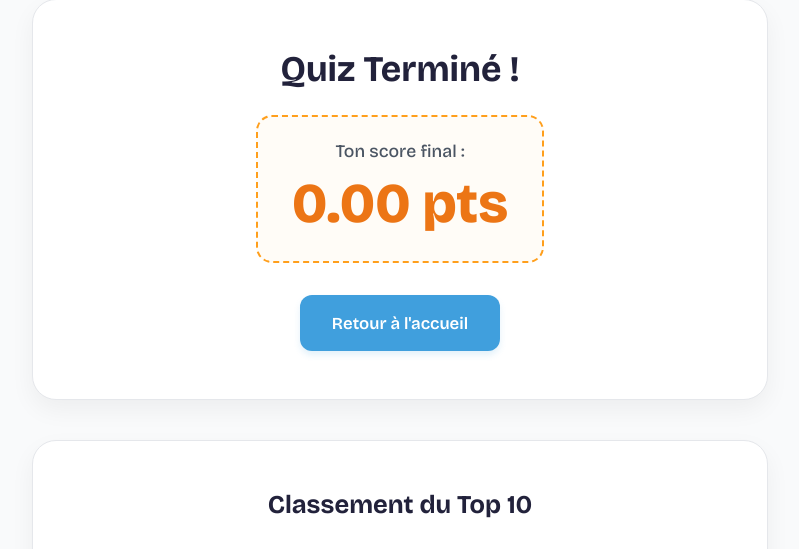
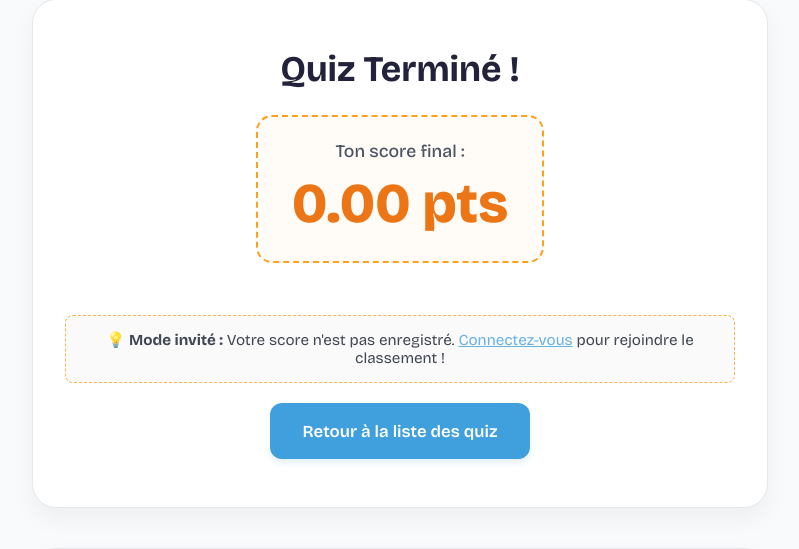
Before and after one commit to AnnaAnnakie/SAE203, a PHP site: page /resultat.php?quizId=1 in a window 1280 px wide. Shown: the part 129-678 px from the top of the page, without its empty margins (240-1039 px from the left). Run offline with PHP 8.4, Linux system fonts and the light colour scheme; the visitor is signed in with stand-in values (Sample User, id 1); tables that the repository leaves empty or names only in its code hold one stand-in row (values such as "Sample post"); some web fonts are replaced.

Commit message:
feat: gives permission to test quiz even if not logged

```diff
--- a/sae203/css/questions.css
+++ b/sae203/css/questions.css
@@ -344,6 +344,22 @@ main.result-main {
         box-shadow: 0 10px 25px var(--shadow);
     }
 
+    .guest-notice {
+        margin: 20px 0;
+        padding: 15px;
+        background: var(--bg);
+        border: 1px dashed var(--amber-glow);
+        border-radius: 8px;
+        font-size: .95rem;
+        opacity: 0.8;
+
+        a {
+            color: var(--blue-bell);
+            text-decoration: underline;
+
+        }
+    }
+
     .btn-primary {
         display: inline-flex;
         justify-content: center;
--- a/sae203/questions.php
+++ b/sae203/questions.php
@@ -2,12 +2,8 @@
 session_start();
 require_once $_SERVER["DOCUMENT_ROOT"] . "/sae203/php/utils.php";
 
-if(!isset($_SESSION['user'])){
-    header("Location: /sae203/login.php");
-    exit;
-}
 
-if (empty($_GET["quizId"])) {
+if (empty($_GET["quizId"]) && !is_numeric($_GET["quizId"])) {
     header("Location: index.php");
     exit();
 } else {
--- a/sae203/quiz.php
+++ b/sae203/quiz.php
@@ -1,11 +1,6 @@
 <?php
 session_start();
 require_once $_SERVER["DOCUMENT_ROOT"] . "/sae203/php/utils.php";
-
-if (!isset($_SESSION['user'])) {
-    header("Location: /sae203/login.php");
-    exit;
-}
 
 $quiz = isset($_GET['quizId']) ? (int)$_GET['quizId'] : 0;
 $userId = (int)$_SESSION['user']['id'];
--- a/sae203/resultat.php
+++ b/sae203/resultat.php
@@ -2,13 +2,10 @@
 session_start();
 require_once $_SERVER["DOCUMENT_ROOT"] . "/sae203/php/utils.php";
 
-if(!isset($_SESSION['user'])){
-    header("Location: /sae203/login.php");
-    exit;
-}
+// 1. Récupération des infos de session si elles existent
+$userId = $_SESSION['user']['user_id'] ?? null;
+$userUsername = $_SESSION['user']['username'] ?? "Invité";
 
-$userId = $_SESSION['user']['user_id'] ?? 1;
-$userUsername = $_SESSION['user']['username'] ?? "Moi";
 $quizId = $_GET['quizId'] ?? null;
 
 if (!$quizId) {
@@ -18,9 +15,9 @@ if (!$quizId) {
 
 $finalScore = 0;
 
+// 2. LE CALCUL DU SCORE (Exécuté pour TOUT LE MONDE si le formulaire est soumis)
 if ($_SERVER['REQUEST_METHOD'] === 'POST' && !empty($_POST['user_answers'])) {
     $userAnswers = json_decode($_POST['user_answers'], true);
-
     $questionsTab = getInfoDataBase("SELECT * FROM sae203_question WHERE quiz = $quizId");
 
     foreach ($questionsTab as $question) {
@@ -59,14 +56,18 @@ if ($_SERVER['REQUEST_METHOD'] === 'POST' && !empty($_POST['user_answers'])) {
 
     $finalScore = round($finalScore, 2);
 
+    // 3. SAUVEGARDE EN BDD (Uniquement si l'utilisateur est connecté)
+    if ($userId) {
         $query = "
             INSERT INTO sae203_resultat (user, quiz, score)
             VALUES ($userId, $quizId, $finalScore)
             ON DUPLICATE KEY UPDATE score = GREATEST(score, VALUES(score))
         ";
         getInfoDataBase($query);
-
+    }
 } else {
+    // Si pas de POST (rechargement de page), on essaie de récupérer le dernier score en BDD pour le connecté
+    if ($userId) {
         $lastRes = getInfoDataBase("
             SELECT score
             FROM sae203_resultat
@@ -76,17 +77,27 @@ if ($_SERVER['REQUEST_METHOD'] === 'POST' && !empty($_POST['user_answers'])) {
         ");
         $finalScore = !empty($lastRes) ? $lastRes[0]['score'] : 0;
     }
+}
 
-$query = "SELECT r.user, MAX(r.score) as max_score, u.username FROM sae203_resultat r JOIN sae203_user u ON r.user = u.id WHERE r.quiz = $quizId GROUP BY r.user ORDER BY max_score DESC";
-$leaderboard = getInfoDataBase($query);
+// 4. RÉCUPÉRATION DU LEADERBOARD (Pour l'affichage global, mais le traitement du rang reste pour le connecté)
+$leaderboard = getInfoDataBase("
+    SELECT r.user, MAX(r.score) as max_score, u.username
+    FROM sae203_resultat r
+    JOIN sae203_user u ON r.user = u.id
+    WHERE r.quiz = $quizId
+    GROUP BY r.user
+    ORDER BY max_score DESC
+");
 
 $top10 = array_slice($leaderboard, 0, 10);
 
 $userRank = 0;
+if ($userId) {
     foreach ($leaderboard as $index => $row) {
         if ($row['user'] == $userId) {
             $userRank = $index + 1;
             break;
+        }
     }
 }
 ?>
@@ -111,8 +122,15 @@ foreach ($leaderboard as $index => $row) {
             <div class="big-score"><?= number_format($finalScore, 2) ?> pts</div>
         </div>
 
+        <?php if (!$userId): ?>
+            <div class="guest-notice">
+                💡 <strong>Mode invité :</strong> Votre score n'est pas enregistré. <a href="login.php">Connectez-vous</a>
+                pour rejoindre le classement !
+            </div>
+        <?php endif; ?>
+
         <div class="actions">
-            <a href="index.php" class="btn-primary">Retour à l'accueil</a>
+            <a href="catalogue.php" class="btn-primary">Retour à la liste des quiz</a>
         </div>
     </div>
 
@@ -131,22 +149,24 @@ foreach ($leaderboard as $index => $row) {
             $userInTop10 = false;
             foreach ($top10 as $index => $row):
                 $currentRank = $index + 1;
-                $isMe = ($row['user'] == $userId);
+                $isMe = ($userId && $row['user'] == $userId);
                 if ($isMe) $userInTop10 = true;
                 ?>
                 <tr class="<?= $isMe ? 'row-me' : '' ?>">
                     <td><strong>#<?= $currentRank ?></strong></td>
-                    <td><?= $row['username'] ?> <?= $isMe ? ' (Moi)' : '' ?></td>
+                    <td><?= htmlspecialchars($row['username']) ?> <?= $isMe ? ' (Moi)' : '' ?></td>
                     <td><?= number_format($row['max_score'], 2) ?> pts</td>
                 </tr>
             <?php endforeach; ?>
 
-            <?php if (!$userInTop10 && $userRank > 10): ?>
-                <tr class="row-separator"><td colspan="3">...</td></tr>
+            <?php if ($userId && !$userInTop10 && $userRank > 10): ?>
+                <tr class="row-separator">
+                    <td colspan="3">...</td>
+                </tr>
                 <tr class="row-me">
                     <td><strong>#<?= $userRank ?></strong></td>
-                    <td><?= $userUsername ?> (Moi)</td>
-                    <td><?= $finalScore, 2 ?> pts</td>
+                    <td><?= htmlspecialchars($userUsername) ?> (Moi)</td>
+                    <td><?= number_format($finalScore, 2) ?> pts</td>
                 </tr>
             <?php endif; ?>
             </tbody>
```
Also changed, not shown: sae203/catalogue.php (+11 -6 lines), sae203/js/catalogue.js (+0 -10 lines). Lines whose indentation alone changed are shown as unchanged.
